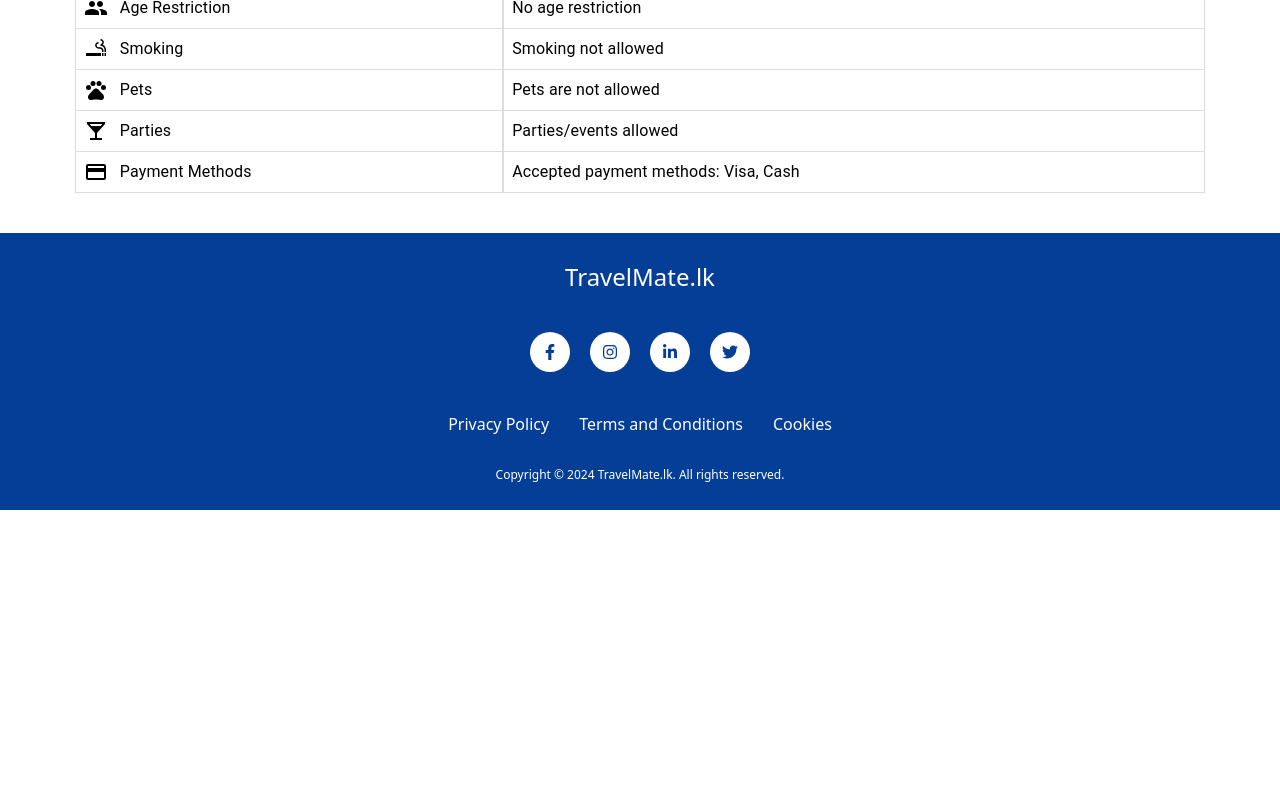
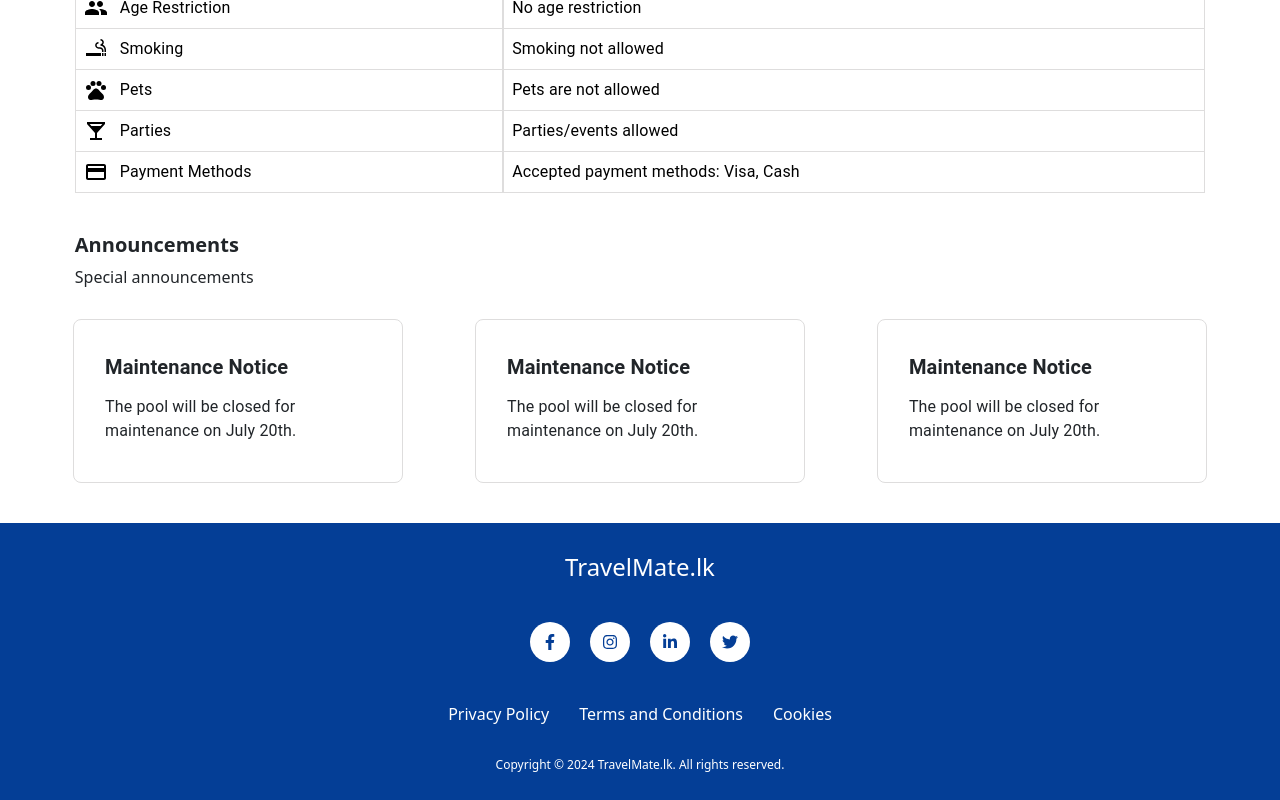
Before and after one commit to chamikasrimantha/travelmate-frontend, a React (Create React App) app: page /property/1 in a window 1280 px wide. Shown: the part 1676-2476 px from the top of the page. Before the commit the page ends 2186 px from the top, so only its background shows below. Built offline with nearby package versions, Linux system fonts and the light colour scheme.

Commit message:
styling added for announcement components

```diff
--- /dev/null
+++ b/src/components/announcement/AdminAnnouncementCard.js
@@ -0,0 +1,39 @@
+import React from 'react';
+import { Card, CardContent, Typography } from '@mui/material';
+
+const AdminAnnouncementCard = ({ announcement }) => {
+  // Inline styles
+  const cardStyle = {
+    margin: '10px',
+    padding: '15px',
+    maxWidth: '330px',
+    borderRadius: '8px',
+    border: '0.1px solid #DEDDDD',
+  };
+
+  const titleStyle = {
+    fontWeight: 'bold',
+    marginBottom: '8px',
+    textAlign: 'left', // Added textAlign
+  };
+
+  const messageStyle = {
+    marginTop: '12px',
+    textAlign: 'left', // Added textAlign
+  };
+
+  return (
+    <div className="mb-3" style={cardStyle}>
+      <CardContent>
+        <Typography variant="h6" style={titleStyle}>
+          {announcement.title}
+        </Typography>
+        <Typography variant="body1" style={messageStyle}>
+          {announcement.message}
+        </Typography>
+      </CardContent>
+    </div>
+  );
+};
+
+export default AdminAnnouncementCard;
--- /dev/null
+++ b/src/components/announcement/PartnerAnnouncementCard.js
@@ -0,0 +1,40 @@
+import React from 'react';
+import { Card, CardContent, Typography } from '@mui/material';
+
+const PartnerAnnouncementCard = ({ announcement }) => {
+    // Inline styles
+    const cardStyle = {
+        margin: '10px',
+        padding: '15px',
+        maxWidth: '330px',
+        minWidth: '330px',
+        borderRadius: '8px',
+        border: '0.1px solid #DEDDDD',
+    };
+
+    const titleStyle = {
+        fontWeight: 'bold',
+        marginBottom: '8px',
+        textAlign: 'left',
+    };
+
+    const messageStyle = {
+        marginTop: '12px',
+        textAlign: 'left',
+    };
+
+    return (
+        <div className="mb-3" style={cardStyle}>
+            <CardContent>
+                <Typography variant="h6" style={titleStyle}>
+                    {announcement.title}
+                </Typography>
+                <Typography variant="body1" style={messageStyle}>
+                    {announcement.message}
+                </Typography>
+            </CardContent>
+        </div>
+    );
+};
+
+export default PartnerAnnouncementCard;
--- a/src/components/property/Property.js
+++ b/src/components/property/Property.js
@@ -29,6 +29,7 @@ import 'react-datepicker/dist/react-datepicker.css';
 
 import RateCard from '../rate/RateCard';
 import { useNavigate } from 'react-router-dom';
+import PartnerAnnouncementCard from '../announcement/PartnerAnnouncementCard';
 
 export default function Property() {
 
@@ -101,6 +102,27 @@ export default function Property() {
         parties: true,
         paymentmethods: 'Visa, Cash',
     }
+
+    const announcements = [
+        {
+            id: 1,
+            title: 'Maintenance Notice',
+            message: 'The pool will be closed for maintenance on July 20th.',
+            propertyId: 101
+        },
+        {
+            id: 2,
+            title: 'Maintenance Notice',
+            message: 'The pool will be closed for maintenance on July 20th.',
+            propertyId: 101
+        },
+        {
+            id: 3,
+            title: 'Maintenance Notice',
+            message: 'The pool will be closed for maintenance on July 20th.',
+            propertyId: 101
+        },
+    ];
 
     const isMobile = useMediaQuery('(max-width: 600px)');
 
@@ -418,6 +440,20 @@ export default function Property() {
                 </Row>
             </Container>
 
+            <Container fluid>
+                <div className="text-center mt-4" style={{ marginLeft: '5%' }}>
+                    <h4 style={{ textAlign: 'left', fontWeight: 'bold', fontSize: '1.25rem' }}>Announcements</h4>
+                    <p style={{ textAlign: 'left' }}>Special announcements</p>
+                </div>
+                <Row style={{ marginLeft: '02%', marginRight: '02%', marginTop: '10px' }} xs={1} md={3} className="g-1 justify-content-center">
+                    {announcements.map((announcement, index) => (
+                        <Col key={index} className="d-flex justify-content-center">
+                            <PartnerAnnouncementCard announcement={announcement} />
+                        </Col>
+                    ))}
+                </Row>
+            </Container>
+
         </div>
     )
 }
--- a/src/pages/user/user.home/UserHome.js
+++ b/src/pages/user/user.home/UserHome.js
@@ -8,6 +8,7 @@ import Row from 'react-bootstrap/Row';
 import Col from 'react-bootstrap/Col';
 import 'bootstrap/dist/css/bootstrap.min.css';
 import PropertyCard from '../../../components/property/PropertyCard';
+import AdminAnnouncementCard from '../../../components/announcement/AdminAnnouncementCard';
 
 export default function UserHome() {
 
@@ -68,6 +69,24 @@ export default function UserHome() {
         }
     ];
 
+    const announcements = [
+        {
+            id: 1,
+            title: 'Maintenance Update',
+            message: 'The system will be down for maintenance on 2024-07-01 from 02:00 AM to 04:00 AM.',
+        },
+        {
+            id: 2,
+            title: 'New Feature Release',
+            message: 'We are excited to announce a new feature that will be available starting 2024-07-05.',
+        },
+        {
+            id: 2,
+            title: 'New Feature Release',
+            message: 'We are excited to announce a new feature that will be available starting 2024-07-05.',
+        },
+    ];
+
     return (
         <div>
             {/* navbar */}
@@ -84,8 +103,12 @@ export default function UserHome() {
                     <h4 style={{ textAlign: 'left', fontWeight: 'bold', fontSize: '1.25rem' }}>Offers</h4>
                     <p style={{ textAlign: 'left' }}>Promotions, deals, and special offers for you</p>
                 </div>
-                <Row style={{ marginLeft: '0%' }} xs={1} md={3} className="g-1 justify-content-center">
-
+                <Row style={{ marginLeft: '2%', marginRight: '2%' }} xs={1} md={3} className="g-1 justify-content-center">
+                    {announcements.map((announcement, index) => (
+                        <Col key={index} className="d-flex justify-content-center">
+                            <AdminAnnouncementCard announcement={announcement} />
+                        </Col>
+                    ))}
                 </Row>
             </Container>
 
```
